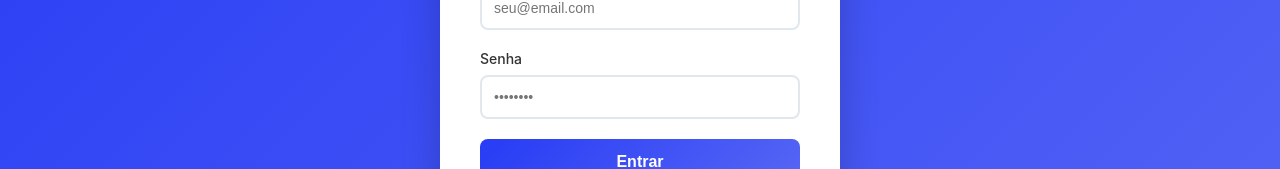
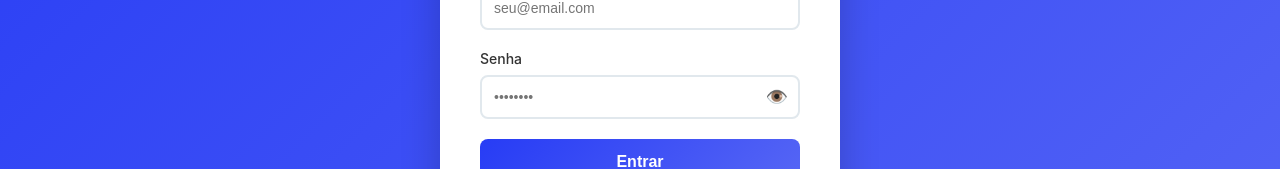
Before and after one commit to burghausen8/angular-test, an Angular app in the folder shopping-list-app/: page /login in a window 1280 px wide. Shown: the part 340-509 px from the top of the page. Built offline with nearby package versions, Linux system fonts and the light colour scheme.

Commit message:
feat: ajustando layout do registro

```diff
--- a/shopping-list-app/src/app/features/login/pages/login.component.css
+++ b/shopping-list-app/src/app/features/login/pages/login.component.css
@@ -109,3 +109,60 @@ button:disabled {
   font-size: var(--font-size-sm);
   text-align: center;
 }
+
+.password-container {
+  position: relative;
+  display: flex;
+  align-items: center;
+}
+
+.password-container input {
+  width: 100%;
+  padding-right: 44px;
+}
+
+.eye-button {
+  position: absolute;
+  right: 12px;
+  top: 50%;
+  transform: translateY(-50%);
+  border: none;
+  background: transparent;
+  cursor: pointer;
+  font-size: 18px;
+  padding: 0;
+  line-height: 1;
+}
+
+.otp-container {
+  display: flex;
+  justify-content: center;
+  gap: var(--spacing-md, 10px);
+  margin-bottom: var(--spacing-xl, 20px);
+}
+
+.otp-input {
+  width: 48px;
+  height: 56px;
+  text-align: center;
+  font-size: var(--font-size-xl, 1.5rem);
+  font-weight: var(--font-weight-semibold, 600);
+  border: 2px solid var(--color-border);
+  border-radius: var(--radius-md);
+  padding: 0;
+  box-sizing: border-box;
+  transition: var(--transition-base);
+  caret-color: transparent;
+}
+
+.otp-input:focus {
+  outline: none;
+  border-color: var(--color-border-focus);
+  box-shadow: 0 0 0 3px
+    color-mix(in srgb, var(--color-border-focus) 20%, transparent);
+}
+
+.otp-input:disabled {
+  background-color: var(--color-bg-disabled);
+  cursor: not-allowed;
+}
--- a/shopping-list-app/src/app/features/login/pages/login.component.html
+++ b/shopping-list-app/src/app/features/login/pages/login.component.html
@@ -18,9 +18,11 @@
       </div>
 
       <div class="form-group">
-        <label for="password">Senha</label>
+        <label for="password">Senha </label>
+
+        <div class="password-container">
           <input
-          type="password"
+            [type]="showPassword ? 'text' : 'password'"
             id="password"
             [(ngModel)]="password"
             name="password"
@@ -28,6 +30,11 @@
             required
             [disabled]="loading"
           />
+
+          <button type="button" class="eye-button" (click)="togglePassword()">
+            {{ showPassword ? "🙈" : "👁️" }}
+          </button>
+        </div>
       </div>
 
       <div *ngIf="errorMessage" class="error-message">
--- a/shopping-list-app/src/app/features/login/pages/login.component.ts
+++ b/shopping-list-app/src/app/features/login/pages/login.component.ts
@@ -16,6 +16,7 @@ export class LoginComponent {
   password = '';
   loading = false;
   errorMessage = '';
+  showPassword = false;
 
   constructor(private authService: AuthService, private router: Router) {}
 
@@ -41,4 +42,8 @@ export class LoginComponent {
     this.errorMessage = '';
     this.router.navigate(['/register']);
   }
+
+  togglePassword() {
+    this.showPassword = !this.showPassword;
+  }
 }
--- a/shopping-list-app/src/app/features/register/pages/register.component.html
+++ b/shopping-list-app/src/app/features/register/pages/register.component.html
@@ -95,6 +95,14 @@
       <button type="submit" class="btn-primary" [disabled]="loading">
         {{ loading ? "Aguarde..." : is2FA ? "Validar" : "Cadastrar" }}
       </button>
+      <button
+        type="button"
+        class="btn-secondary"
+        (click)="onClickbackLogin()"
+        [disabled]="loading"
+      >
+        Voltar para Login
+      </button>
     </form>
   </div>
 </div>
--- a/shopping-list-app/src/app/features/register/pages/register.component.ts
+++ b/shopping-list-app/src/app/features/register/pages/register.component.ts
@@ -110,4 +110,8 @@ export class RegisterComponent {
   togglePassword() {
     this.showPassword = !this.showPassword;
   }
+
+  onClickbackLogin() {
+    this.router.navigate(['/login']);
+  }
 }
```
Lines whose indentation alone changed are shown as unchanged.
